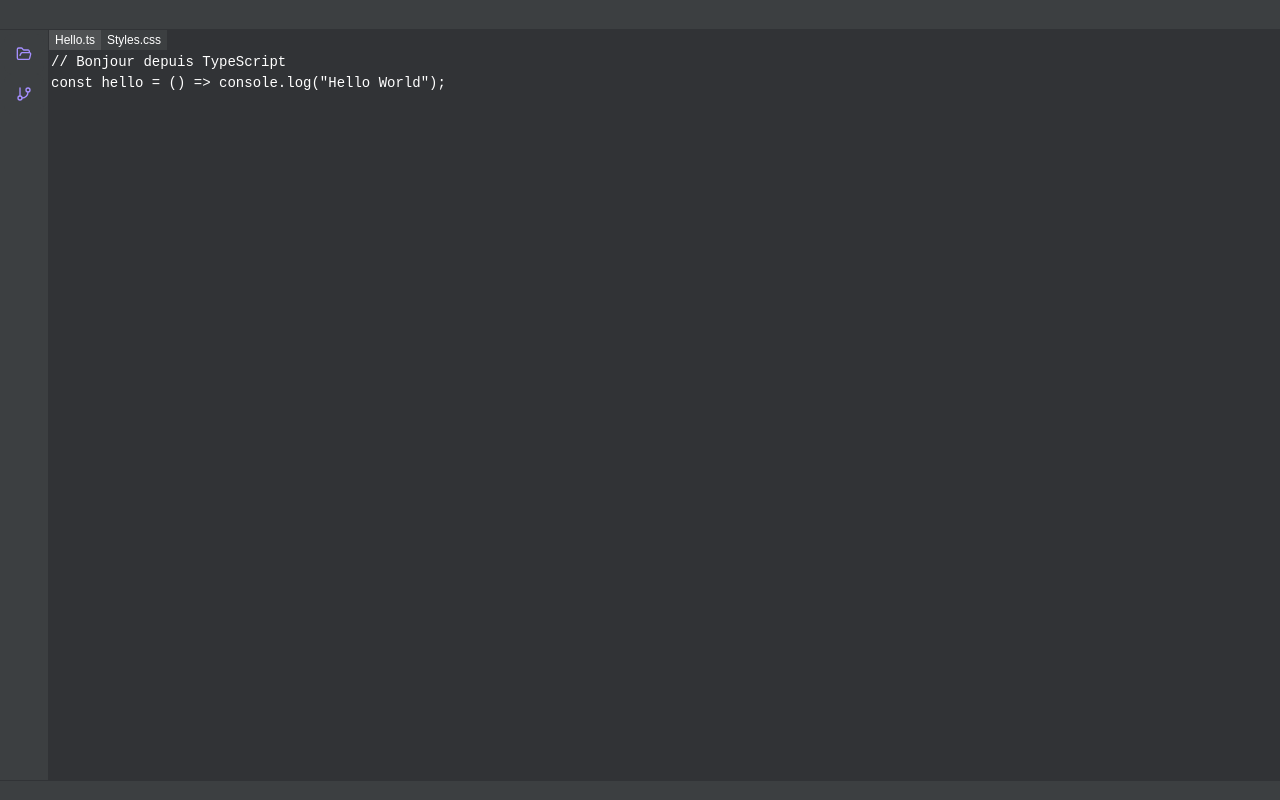
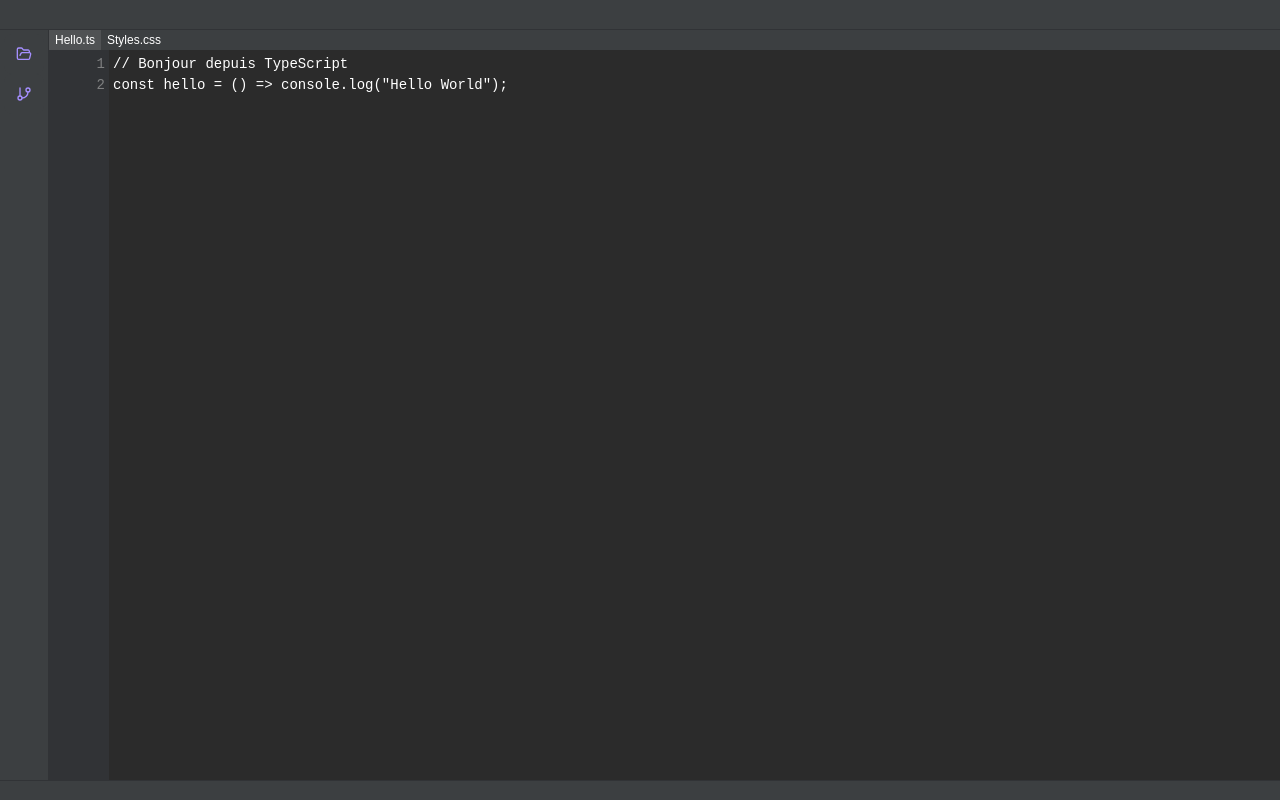
Before and after one commit to LilianMrzt/dev-ink, a React (Create React App) app: page / in a window 1280 px wide. Built offline with nearby package versions, Linux system fonts and the light colour scheme.

Commit message:
[FEAT] Ajout du nombre de lignes et de la tabulation

```diff
--- a/src/constants/themes/DefaultTheme.ts
+++ b/src/constants/themes/DefaultTheme.ts
@@ -2,7 +2,8 @@ export const DefaultTheme = {
     primary: '#3c3f41',
     secondary: '#313336',
     tertiary: '#a58fff',
-    background: '#3c3f41',
+    background: '#2b2b2b',
     text: '#FFFFFF',
+    textSecondary: '#7f8081',
     outline: '#505051'
 }
--- a/src/index.css
+++ b/src/index.css
@@ -20,6 +20,7 @@ code {
   --tertiary: '';
   --background: '';
   --text: '';
+  --textSecondary: '';
   --outline: '';
 }
 
--- a/src/ui/blocs/editor/EditorWindow.tsx
+++ b/src/ui/blocs/editor/EditorWindow.tsx
@@ -8,26 +8,84 @@ export const EditorWindow: FC<EditorWindowProps> = ({
 }) => {
     const [code, setCode] = useState(fixture.content)
     const textareaRef = useRef<HTMLTextAreaElement | null>(null)
+    const linesRef = useRef<HTMLDivElement | null>(null)
 
     useEffect(() => {
         setCode(fixture.content)
     }, [fixture.id, fixture.content])
 
+    /**
+     * Gère la modification du contenu du textarea.
+     * Met à jour l'état local et remonte les changements au parent.
+     */
     const handleChange = (e: ChangeEvent<HTMLTextAreaElement>) => {
         const newValue = e.target.value
         setCode(newValue)
         onChange(fixture.id, newValue)
     }
 
+    /**
+     * Synchronise le scroll vertical du textarea avec la colonne des numéros de ligne.
+     */
+    const handleScroll = () => {
+        if (textareaRef.current && linesRef.current) {
+            if ('scrollTop' in linesRef.current && 'scrollTop' in textareaRef.current) {
+                linesRef.current.scrollTop = textareaRef.current.scrollTop
+            }
+        }
+    }
+
+    /**
+     * Intercepte la touche `Tab` pour insérer une tabulation personnalisée
+     * au lieu de changer le focus par défaut.
+     */
+    const handleKeyDown = (e: React.KeyboardEvent<HTMLTextAreaElement>) => {
+        if (e.key === 'Tab') {
+            e.preventDefault()
+            const el = textareaRef.current
+            if (!el) return
+
+            const { selectionStart, selectionEnd } = el
+            const before = code.substring(0, selectionStart)
+            const after = code.substring(selectionEnd)
+            const tab = '\t'
+
+            const newValue = before + tab + after
+            setCode(newValue)
+            onChange(fixture.id, newValue)
+
+            requestAnimationFrame(() => {
+                el.selectionStart = el.selectionEnd = selectionStart + tab.length
+            })
+        }
+    }
+
     return (
         <div
             className={'editor-window'}
         >
+            <div
+                ref={linesRef}
+                className={'editor-lines'}
+            >
+                {code.split('\n').map((_, i) => {
+                    return (
+                        <div
+                            key={i}
+                            className={'editor-line-number'}
+                        >
+                            {i + 1}
+                        </div>
+                    )
+                })}
+            </div>
             <textarea
                 ref={textareaRef}
                 className={'editor-window-textarea'}
                 value={code}
                 onChange={handleChange}
+                onKeyDown={handleKeyDown}
+                onScroll={handleScroll}
                 spellCheck={false}
             />
         </div>
--- a/src/ui/blocs/editor/editor-window.css
+++ b/src/ui/blocs/editor/editor-window.css
@@ -1,17 +1,32 @@
 .editor-window {
     height: 100%;
     width: 100%;
-    flex: 1;
     font-family: monospace;
-    background: var(--secondary);
+    background-color: var(--background);
     color: var(--text);
-    position: relative;
+    display: flex;
+    overflow: hidden;
+}
+
+.editor-lines {
+    width: 60px;
+    background-color: var(--secondary);
+    color: var(--textSecondary);
+    text-align: right;
+    padding: 4px;
+    user-select: none;
+    line-height: 1.5;
+    font-size: 14px;
+    box-sizing: border-box;
+    overflow: hidden;
+}
+
+.editor-line-number {
+    height: 1.5em;
 }
 
 .editor-window-textarea {
-    position: absolute;
-    inset: 0;
-    width: 100%;
+    flex: 1;
     height: 100%;
     background: transparent;
     color: var(--text);
@@ -24,4 +39,7 @@
     outline: none;
     z-index: 2;
     white-space: pre;
+    padding: 4px;
+    box-sizing: border-box;
+    overflow: auto;
 }
--- a/src/ui/blocs/editor/editor.css
+++ b/src/ui/blocs/editor/editor.css
@@ -7,5 +7,5 @@
 
 .editor-button-row {
     display: flex;
-    background-color: var(--secondary);
+    background-color: var(--primary);
 }
--- a/src/ui/blocs/side-menu/SideMenuButton.tsx
+++ b/src/ui/blocs/side-menu/SideMenuButton.tsx
@@ -14,8 +14,8 @@ const SideMenuButton: FC<SideMenuButtonProps> = ({
     const [isHovered, setIsHovered] = useState(false)
 
     const backgroundColor = isSelected
-        ? isHovered ? darkenOrLightenColor(theme.background, 'lighten') :  darkenOrLightenColor(theme.background, 'lighten', 5)
-        : isHovered ? darkenOrLightenColor(theme.background, 'lighten') : theme.background
+        ? isHovered ? darkenOrLightenColor(theme.primary, 'lighten') :  darkenOrLightenColor(theme.primary, 'lighten', 5)
+        : isHovered ? darkenOrLightenColor(theme.primary, 'lighten') : theme.primary
 
     return (
         <button
```
